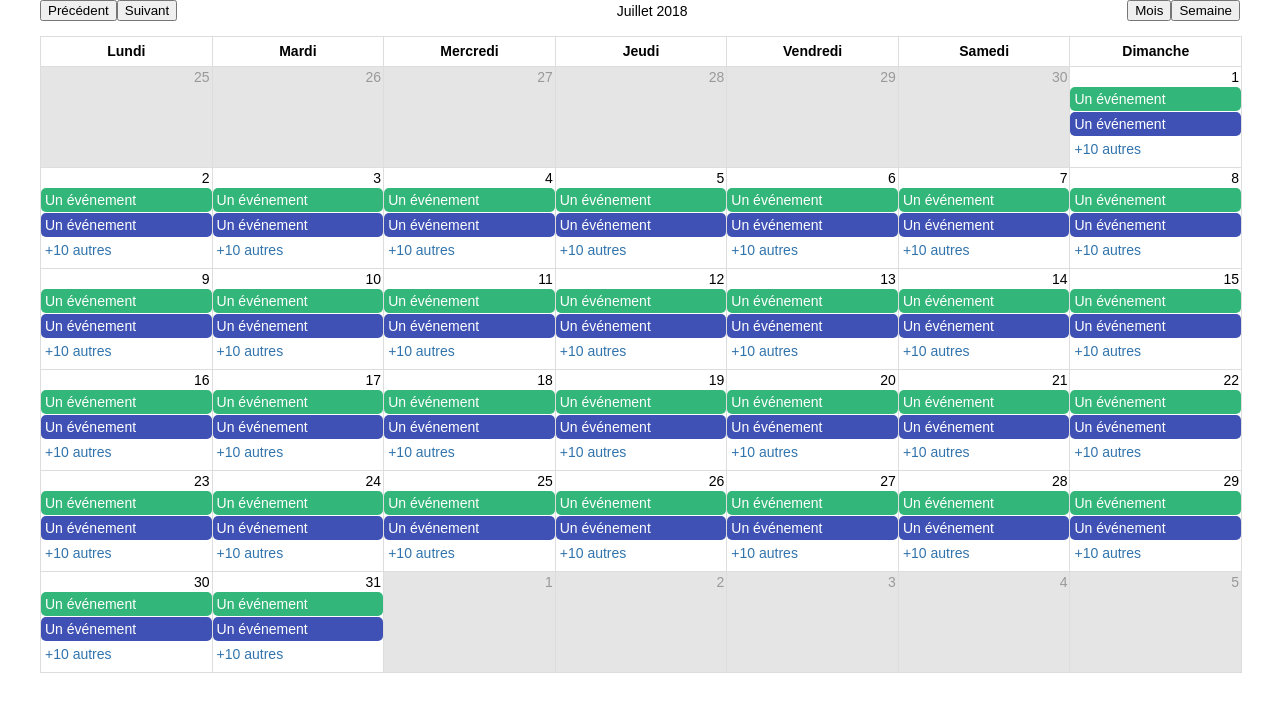
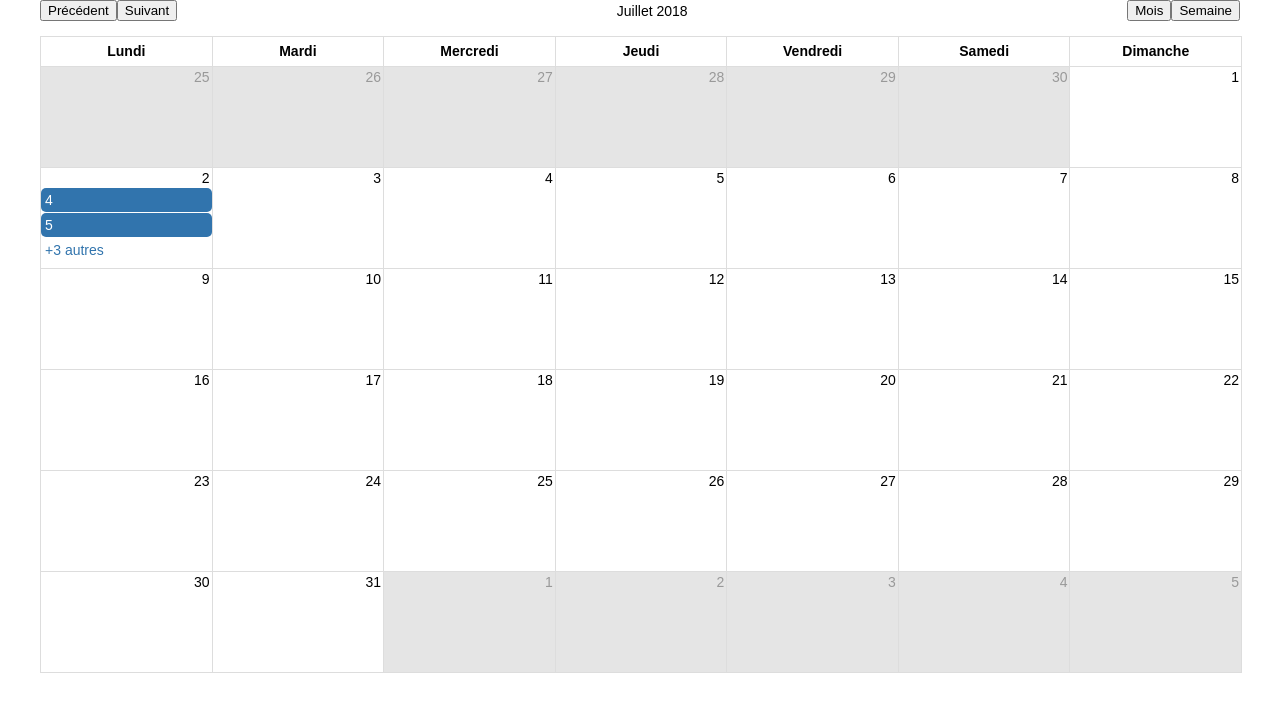
Before and after one commit to QuentinDiaferia/globalis-react-calendar, a React app: page / in a window 1280 px wide. Both pictures are taken after a click on the button "Mois". Shown: the top 712 px of the page. Built offline with nearby package versions, Linux system fonts and the light colour scheme.

Commit message:
WIP overlapping events

```diff
--- a/assets/styles/globalis-react-calendar.scss
+++ b/assets/styles/globalis-react-calendar.scss
@@ -147,7 +147,7 @@ $calendar-height-day: 100px;
     }
 
     .Event {
-        width: calc(100% - (2 * #{$calendar-padding-event}));
+        max-width: calc(100% - (2 * #{$calendar-padding-event}));
         max-height: calc(100% - (2 * #{$calendar-padding-event}));
         color: #fff;
         background-color: $calendar-color-event;
@@ -155,6 +155,7 @@ $calendar-height-day: 100px;
         padding: $calendar-padding-event;
         margin-bottom: 1px;
         text-align: left;
+        z-index: 2;
 
         &-More {
             display: block;
--- a/src/App.js
+++ b/src/App.js
@@ -2,7 +2,7 @@ import React from 'react'
 import moment from 'moment'
 import Calendar from './components/Calendar'
 
-const colors = [null, 'Event-green', 'Event-purple']
+/*const colors = [null, 'Event-green', 'Event-purple']
 const start = moment('2018-05-01').startOf('month')
 const events = []
 for (let i = 1; i < 5000; i++) {
@@ -13,7 +13,40 @@ for (let i = 1; i < 5000; i++) {
         end: moment(start.add(2, 'h')),
         className: colors[i % 3],
     })
-}
+}*/
+
+const events = [
+    {
+        id: 4,
+        label: "4",
+        start: moment().startOf('hour').subtract(2, 'hour'),
+        end: moment().startOf('hour').add(1, 'hour'),
+    },
+    {
+        id: 5,
+        label: "5",
+        start: moment().startOf('hour').subtract(2, 'hour'),
+        end: moment().startOf('hour').subtract(1, 'hour'),
+    },
+    {
+        id: 1,
+        label: "1",
+        start: moment().startOf('hour'),
+        end: moment().startOf('hour').add(1, 'hour'),
+    },
+    {
+        id: 2,
+        label: "2",
+        start: moment().startOf('hour'),
+        end: moment().startOf('hour').add(1.5, 'hour'),
+    },
+    {
+        id: 3,
+        label: "3",
+        start: moment().startOf('hour'),
+        end: moment().startOf('hour').add(4, 'hour'),
+    },
+]
 
 class App extends React.Component {
     render() {
--- a/src/components/Calendar.js
+++ b/src/components/Calendar.js
@@ -13,7 +13,7 @@ class Calendar extends React.Component {
         this.state = {
             view: props.view,
             date: moment(props.date),
-            events: props.events,
+            events: props.events.sort((e1, e2) => e1.start.diff(e2.start)),
         }
         this.renderCalendar = this.renderCalendar.bind(this)
         this.changeView = this.changeView.bind(this)
--- a/src/components/week/WeekDay.js
+++ b/src/components/week/WeekDay.js
@@ -20,18 +20,44 @@ class WeekDay extends React.Component {
 	}
 
 	renderEvents() {
-        return this.props.events.map(event => {
-            const duration = moment.duration(event.end.diff(event.start)).as('hours'),
-            	beginning = moment.duration(event.start.diff(moment(event.start).startOf('day'))).as('hours')
+		let totalOverlap = 1,
+			currentOverlap = 1
+        return this.props.events.map((event, index) => {
+            const duration = moment.duration(event.end.diff(event.start)).as('hours')
+            const beginning = moment.duration(event.start.diff(moment(event.start).startOf('day'))).as('hours')
+            const style = {
+        		top: `calc((100% / 24) * ${beginning})`,
+        		height: `calc((100% / 24) * ${duration} - 8px)`,
+	        	width: '100%',
+	        	left: '0',
+        	}
+
+        	if (totalOverlap === 1 || currentOverlap === 0) {
+            	totalOverlap = currentOverlap = this.checkOverlap(event, this.props.events.slice(index + 1))
+        	}
+
+            if (totalOverlap > 1) {
+            	style.width = `calc((100% / ${totalOverlap}) - 8px)`
+            	style.left = `calc((100% / ${totalOverlap}) * ${totalOverlap - currentOverlap})`
+            	currentOverlap--
+            }
+
 			return <Event
             	event={event}
             	key={event.id}
-            	style={{
-            		top: `calc((100% / 24) * ${beginning})`,
-            		height: `calc((100% / 24) * ${duration} - 8px)`,
-            	}}
+            	style={style}
             />
         })
+	}
+
+	checkOverlap(event, list) {
+		let overlap = 1
+		list.forEach(e => {
+			if (e.start.diff(event.end) < 0) {
+				overlap++
+			}
+		})
+		return overlap
 	}
 
 	renderHeader() {
```
